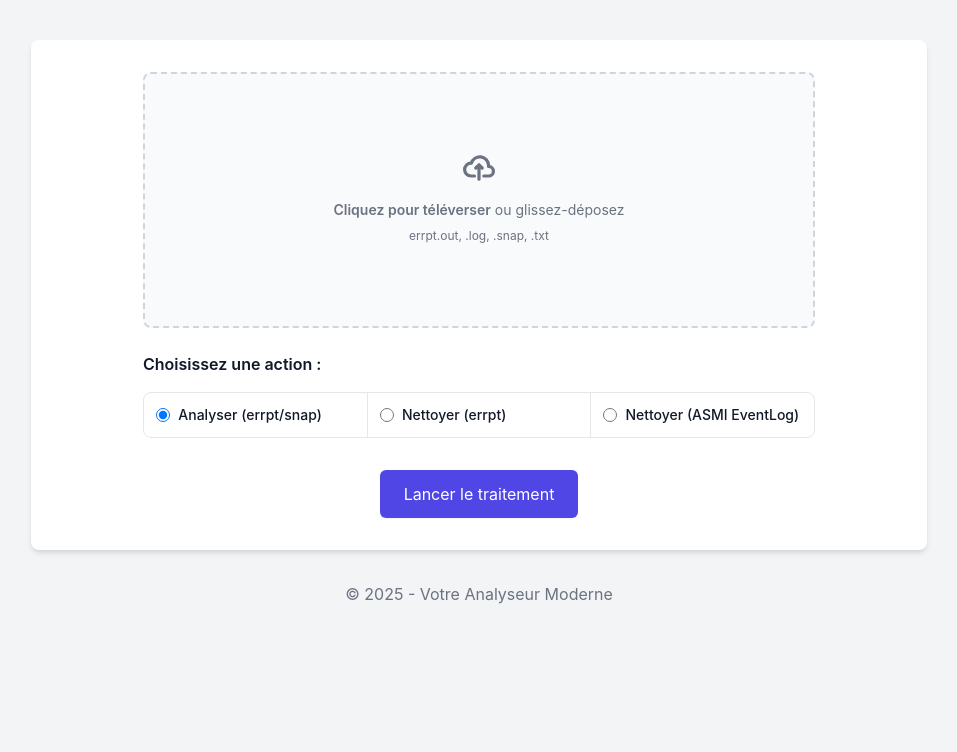
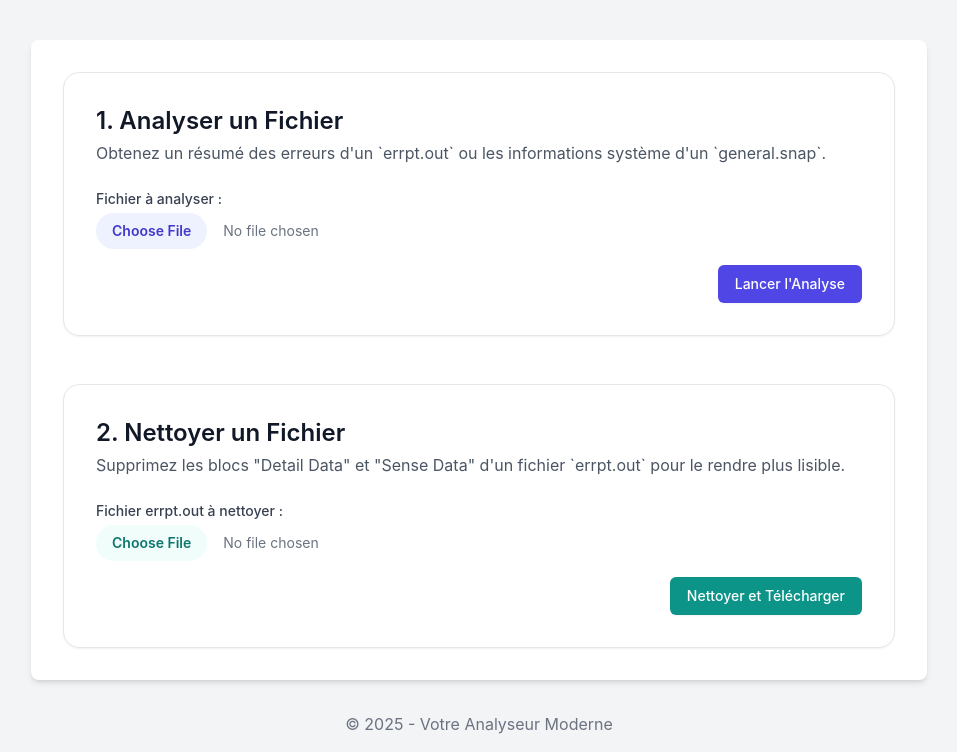
Before and after one commit to Benzouil/Escala, a Flask app: page / in a window 1280 px wide. Shown: the part 124-876 px from the top of the page, without its empty margins (161-1118 px from the left). Before the commit the page ends 728 px from the top, so only its background shows below. Run offline with Flask 3, Linux system fonts and the light colour scheme; some libraries are stand-ins or nearby versions; some web fonts are replaced.

Commit message:
Séparation des fonctionnalités d'upload

```diff
--- a/app.py
+++ b/app.py
@@ -20,7 +20,7 @@ logging.basicConfig(level=logging.INFO)
 if not os.path.exists(UPLOAD_FOLDER):
     os.makedirs(UPLOAD_FOLDER)
 
-# --- Logique de nettoyage de errpt.py ---
+# --- Fonctions de nettoyage (inchangées) ---
 def clean_errpt_content(text_content):
     """Nettoie le contenu d'un errpt en supprimant les blocs Detail/Sense Data."""
     output = io.StringIO()
@@ -45,46 +45,12 @@ def clean_errpt_content(text_content):
         output.write(line + '\n')
     return output.getvalue()
 
-# --- Logique de nettoyage de EventLogs.py ---
-def clean_eventlog_content(text_content):
-    """Nettoie le contenu d'un log ASMI en supprimant les blocs Log Hex Dump."""
-    hex_line_pattern = re.compile(r'^\s*[0-9A-Fa-f]{8}\s')
-    output_lines = []
-    skip_hex = False
-    blank_seen = False
-
-    for raw_line in text_content.splitlines():
-        line = raw_line.rstrip("\n\r")
-
-        if skip_hex:
-            if not line.strip():
-                skip_hex = False
-                continue
-            if hex_line_pattern.match(line):
-                continue
-            skip_hex = False
-
-        if line.lstrip().startswith("Log Hex Dump"):
-            skip_hex = True
-            continue
-
-        if not line.strip():
-            if blank_seen:
-                continue
-            output_lines.append("")
-            blank_seen = True
-        else:
-            output_lines.append(line)
-            blank_seen = False
-
-    return "\n".join(output_lines) + "\n"
-
-
-# --- Fonctions de l'application Flask d'origine (extract_labels, etc.) ---
+# --- Fonctions d'analyse (inchangées) ---
 def allowed_file(filename):
     return '.' in filename and filename.rsplit('.', 1)[1].lower() in ALLOWED_EXTENSIONS
 
 def extract_labels(file_content):
+    """Extrait et compte les 'LABELs' d'un fichier errpt/snap."""
     label_pattern = re.compile(r'^LABEL:\s+(\S+)', re.MULTILINE)
     labels = label_pattern.findall(file_content)
     if not labels:
@@ -93,64 +59,84 @@ def extract_labels(file_content):
     sorted_labels = sorted(label_counts.items(), key=lambda item: item[1], reverse=True)
     return pd.DataFrame(sorted_labels, columns=['Label', 'Count'])
 
+def extract_general_snap_info(file_content):
+    """Extrait des informations générales d'un fichier 'general.snap'."""
+    all_info = []
+    # (Le reste de la fonction est complexe et reste inchangé)
+    # Pour la simplicité, on assume qu'elle retourne un DataFrame pandas
+    # Dans une vraie application, le code complet de la fonction serait ici.
+    # Pour cet exemple, nous allons simuler un retour
+    patterns = {
+        'Version Firmware': re.compile(r'^fwversion\s+([\S,]+)\s', re.MULTILINE),
+        'Nom du Modèle': re.compile(r'^modelname\s+([\S,]+)\s', re.MULTILINE),
+        'ID Système': re.compile(r'^systemid\s+([\S,]+)\s', re.MULTILINE),
+    }
+    for name, pattern in patterns.items():
+        match = pattern.search(file_content)
+        if match:
+            all_info.append({'Information': name, 'Valeur': match.group(1).strip()})
 
+    if not all_info:
+        return pd.DataFrame(columns=['Information', 'Valeur'])
+    return pd.DataFrame(all_info)
+
+
+# --- Route principale pour la page d'accueil ---
 @app.route('/', methods=['GET', 'POST'])
 def upload_file():
     if request.method == 'POST':
-        if 'file' not in request.files:
-            flash('Aucun fichier sélectionné.', 'error')
-            return redirect(request.url)
+        # Vérifier quel bouton a été pressé pour traiter la bonne requête
 
-        file = request.files['file']
-        clean_type = request.form.get('clean_type', 'none') # Récupère le type de nettoyage
+        # --- Logique pour le formulaire n°1 : Analyse ---
+        if 'analyze_button' in request.form:
+            if 'file' not in request.files or request.files['file'].filename == '':
+                flash('Veuillez sélectionner un fichier pour l\'analyse.', 'error')
+                return redirect(request.url)
 
-        if file.filename == '':
-            flash('Aucun fichier sélectionné.', 'error')
-            return redirect(request.url)
+            file = request.files['file']
+            if file and allowed_file(file.filename):
+                filename = secure_filename(file.filename)
+                content = file.read().decode('utf-8', errors='ignore')
 
-        if file and allowed_file(file.filename):
-            filename = secure_filename(file.filename)
-            file_path = os.path.join(app.config['UPLOAD_FOLDER'], filename)
-            file.save(file_path)
-            logging.info(f"Fichier {filename} sauvegardé.")
+                if filename.endswith('.snap'):
+                    analysis_df = extract_general_snap_info(content)
+                    title = f"Analyse de {filename}"
+                else: # errpt.out or other
+                    analysis_df = extract_labels(content)
+                    title = f"Résumé des erreurs pour {filename}"
 
-            try:
-                with open(file_path, 'r', encoding='utf-8', errors='ignore') as f:
-                    content = f.read()
+                if analysis_df.empty:
+                    flash("Aucune donnée pertinente n'a pu être extraite pour l'analyse.", 'warning')
+                    return render_template('results.html', tables=[])
 
-                # Appliquer le nettoyage si demandé
-                if clean_type == 'errpt':
-                    cleaned_content = clean_errpt_content(content)
-                    new_filename = f"cleaned_{filename}"
-                elif clean_type == 'eventlog':
-                    cleaned_content = clean_eventlog_content(content)
-                    new_filename = f"cleaned_{filename}"
-                else: # 'analyse' ou 'none'
-                    # Si c'est juste une analyse, on ne modifie pas le contenu pour l'analyse
-                    label_counts_df = extract_labels(content)
-                    if label_counts_df.empty:
-                        flash("Aucun 'LABEL' trouvé dans le fichier.", "warning")
-                        return render_template('results.html', tables=[])
+                flash('Analyse terminée avec succès.', 'success')
+                return render_template('results.html', tables=[{'title': title, 'df': analysis_df}])
 
-                    flash(f"Analyse de '{filename}' terminée.", 'success')
-                    return render_template('results.html', tables=[{'title': 'Comptage des Labels', 'df': label_counts_df}])
+        # --- Logique pour le formulaire n°2 : Nettoyage ---
+        if 'clean_button' in request.form:
+            if 'file' not in request.files or request.files['file'].filename == '':
+                flash('Veuillez sélectionner un fichier pour le nettoyage.', 'error')
+                return redirect(request.url)
 
-                # Sauvegarder le fichier nettoyé et proposer le téléchargement
+            file = request.files['file']
+            if file and allowed_file(file.filename):
+                filename = secure_filename(file.filename)
+                content = file.read().decode('utf-8', errors='ignore')
+
+                cleaned_content = clean_errpt_content(content)
+                new_filename = f"cleaned_{filename}"
+
                 cleaned_file_path = os.path.join(app.config['UPLOAD_FOLDER'], new_filename)
                 with open(cleaned_file_path, 'w', encoding='utf-8') as f:
                     f.write(cleaned_content)
 
-                flash(f"Fichier '{filename}' nettoyé avec succès !", 'success')
+                flash('Fichier nettoyé avec succès !', 'success')
                 return render_template('results.html', download_filename=new_filename)
 
-            except Exception as e:
-                logging.error(f"Erreur lors du traitement du fichier: {e}")
-                flash(f"Une erreur est survenue: {e}", "error")
-                return redirect(request.url)
-        else:
-            flash('Type de fichier non autorisé.', 'error')
-            return redirect(request.url)
+        flash('Une erreur est survenue.', 'error')
+        return redirect(request.url)
 
+    # En méthode GET, on affiche simplement la page
     return render_template('upload.html')
 
 @app.route('/download/<filename>')
--- a/templates/upload.html
+++ b/templates/upload.html
@@ -1,59 +1,53 @@
 {% extends "layout.html" %}
 
-{% block title %}Télécharger et Traiter un Fichier{% endblock %}
+{% block title %}Analyse et Nettoyage de Fichiers{% endblock %}
 
 {% block content %}
-<div class="flex flex-col items-center justify-center">
-  <form method="post" enctype="multipart/form-data" class="w-full max-w-2xl">
-    <!-- Zone de glisser-déposer -->
-    <div class="flex items-center justify-center w-full">
-        <label for="dropzone-file" class="flex flex-col items-center justify-center w-full h-64 border-2 border-gray-300 border-dashed rounded-lg cursor-pointer bg-gray-50 hover:bg-gray-100">
-            <div class="flex flex-col items-center justify-center pt-5 pb-6">
-                <svg class="w-8 h-8 mb-4 text-gray-500" aria-hidden="true" xmlns="http://www.w3.org/2000/svg" fill="none" viewBox="0 0 20 16">
-                    <path stroke="currentColor" stroke-linecap="round" stroke-linejoin="round" stroke-width="2" d="M13 13h3a3 3 0 0 0 0-6h-.025A5.56 5.56 0 0 0 16 6.5 5.5 5.5 0 0 0 5.207 5.021C5.137 5.017 5.071 5 5 5a4 4 0 0 0 0 8h2.167M10 15V6m0 0L8 8m2-2 2 2"/>
-                </svg>
-                <p class="mb-2 text-sm text-gray-500"><span class="font-semibold">Cliquez pour téléverser</span> ou glissez-déposez</p>
-                <p id="file-name" class="text-xs text-gray-500">errpt.out, .log, .snap, .txt</p>
+<div class="space-y-12">
+    <!-- Section 1: Analyse de Fichier -->
+    <div class="p-8 bg-white border border-gray-200 rounded-2xl shadow-sm">
+        <h2 class="text-2xl font-semibold text-gray-900 mb-1">1. Analyser un Fichier</h2>
+        <p class="text-gray-600 mb-6">Obtenez un résumé des erreurs d'un `errpt.out` ou les informations système d'un `general.snap`.</p>
+
+        <form method="post" enctype="multipart/form-data" class="space-y-4" id="form-analyze">
+            <div>
+                <label for="file-analyze" class="block text-sm font-medium text-gray-700 mb-1">Fichier à analyser :</label>
+                <input type="file" name="file" id="file-analyze" class="block w-full text-sm text-gray-500
+                    file:mr-4 file:py-2 file:px-4
+                    file:rounded-full file:border-0
+                    file:text-sm file:font-semibold
+                    file:bg-indigo-50 file:text-indigo-700
+                    hover:file:bg-indigo-100" required>
             </div>
-            <input id="dropzone-file" type="file" name="file" class="hidden" onchange="updateFileName(this)"/>
-        </label>
+            <div class="text-right">
+                <button type="submit" name="analyze_button" class="inline-flex justify-center py-2 px-4 border border-transparent shadow-sm text-sm font-medium rounded-md text-white bg-indigo-600 hover:bg-indigo-700 focus:outline-none focus:ring-2 focus:ring-offset-2 focus:ring-indigo-500">
+                    Lancer l'Analyse
+                </button>
+            </div>
+        </form>
     </div>
 
-    <!-- Sélecteur d'action -->
-    <div class="mt-6">
-      <h3 class="mb-4 font-semibold text-gray-900">Choisissez une action :</h3>
-      <ul class="items-center w-full text-sm font-medium text-gray-900 bg-white border border-gray-200 rounded-lg sm:flex">
-          <li class="w-full border-b border-gray-200 sm:border-b-0 sm:border-r">
-              <div class="flex items-center ps-3">
-                  <input id="analyse" type="radio" value="analyse" name="clean_type" class="w-4 h-4 text-blue-600 bg-gray-100 border-gray-300 focus:ring-blue-500" checked>
-                  <label for="analyse" class="w-full py-3 ms-2 text-sm font-medium text-gray-900">Analyser (errpt/snap)</label>
-              </div>
-          </li>
-          <li class="w-full border-b border-gray-200 sm:border-b-0 sm:border-r">
-              <div class="flex items-center ps-3">
-                  <input id="clean_errpt" type="radio" value="errpt" name="clean_type" class="w-4 h-4 text-blue-600 bg-gray-100 border-gray-300 focus:ring-blue-500">
-                  <label for="clean_errpt" class="w-full py-3 ms-2 text-sm font-medium text-gray-900">Nettoyer (errpt)</label>
-              </div>
-          </li>
-          <li class="w-full">
-              <div class="flex items-center ps-3">
-                  <input id="clean_eventlog" type="radio" value="eventlog" name="clean_type" class="w-4 h-4 text-blue-600 bg-gray-100 border-gray-300 focus:ring-blue-500">
-                  <label for="clean_eventlog" class="w-full py-3 ms-2 text-sm font-medium text-gray-900">Nettoyer (ASMI EventLog)</label>
-              </div>
-          </li>
-      </ul>
+    <!-- Section 2: Nettoyage de Fichier -->
+    <div class="p-8 bg-white border border-gray-200 rounded-2xl shadow-sm">
+        <h2 class="text-2xl font-semibold text-gray-900 mb-1">2. Nettoyer un Fichier</h2>
+        <p class="text-gray-600 mb-6">Supprimez les blocs "Detail Data" et "Sense Data" d'un fichier `errpt.out` pour le rendre plus lisible.</p>
+
+        <form method="post" enctype="multipart/form-data" class="space-y-4" id="form-clean">
+            <div>
+                <label for="file-clean" class="block text-sm font-medium text-gray-700 mb-1">Fichier errpt.out à nettoyer :</label>
+                <input type="file" name="file" id="file-clean" class="block w-full text-sm text-gray-500
+                    file:mr-4 file:py-2 file:px-4
+                    file:rounded-full file:border-0
+                    file:text-sm file:font-semibold
+                    file:bg-teal-50 file:text-teal-700
+                    hover:file:bg-teal-100" required>
+            </div>
+            <div class="text-right">
+                <button type="submit" name="clean_button" class="inline-flex justify-center py-2 px-4 border border-transparent shadow-sm text-sm font-medium rounded-md text-white bg-teal-600 hover:bg-teal-700 focus:outline-none focus:ring-2 focus:ring-offset-2 focus:ring-teal-500">
+                    Nettoyer et Télécharger
+                </button>
+            </div>
+        </form>
     </div>
-
-    <div class="mt-8 text-center">
-      <input type="submit" value="Lancer le traitement" class="px-6 py-3 text-white bg-indigo-600 rounded-md shadow-sm hover:bg-indigo-700 focus:outline-none focus:ring-2 focus:ring-offset-2 focus:ring-indigo-500 cursor-pointer transition-colors duration-200">
-    </div>
-  </form>
 </div>
-
-<script>
-  function updateFileName(input) {
-    const fileName = input.files[0] ? input.files[0].name : "errpt.out, .log, .snap, .txt";
-    document.getElementById('file-name').textContent = fileName;
-  }
-</script>
 {% endblock %}
```
